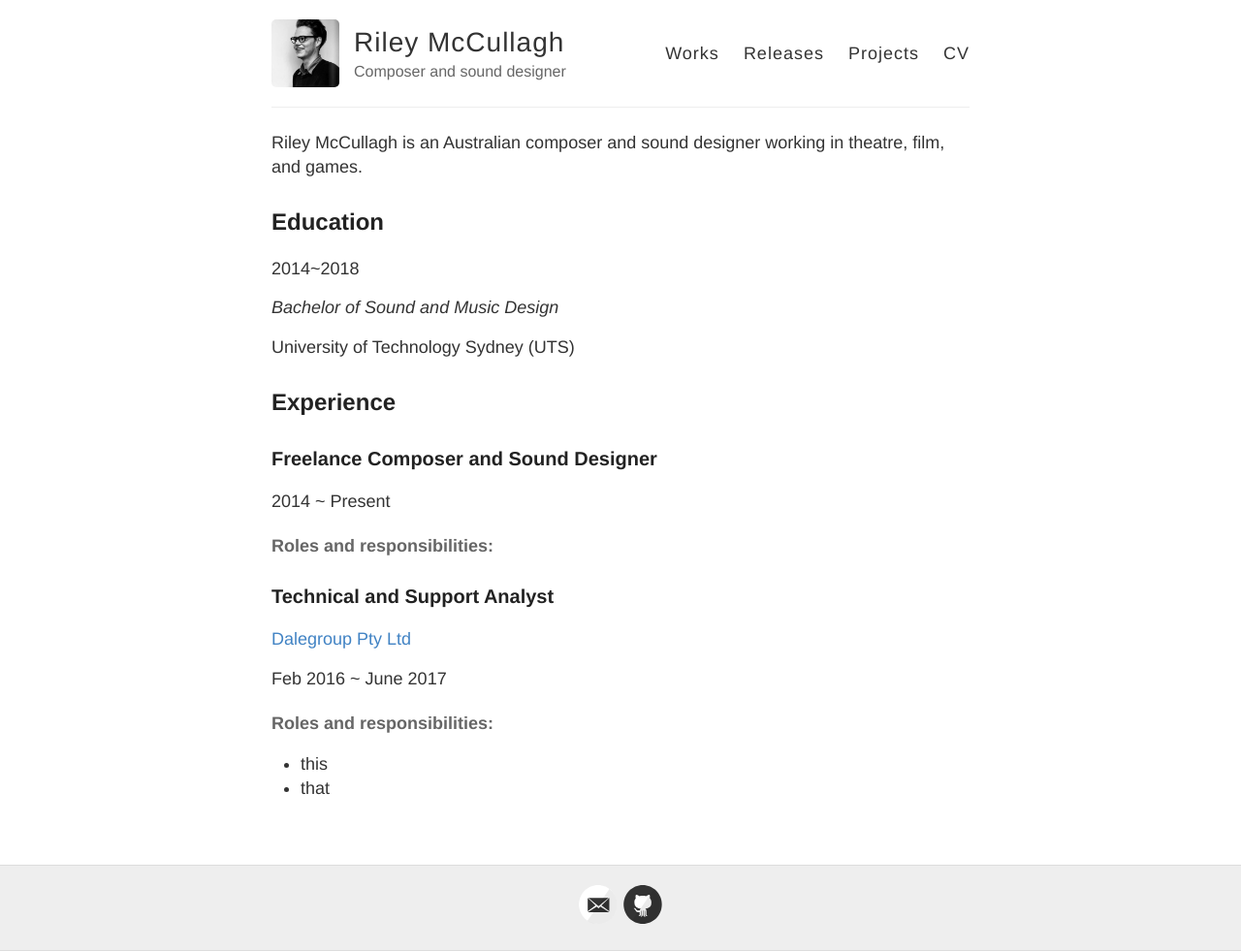
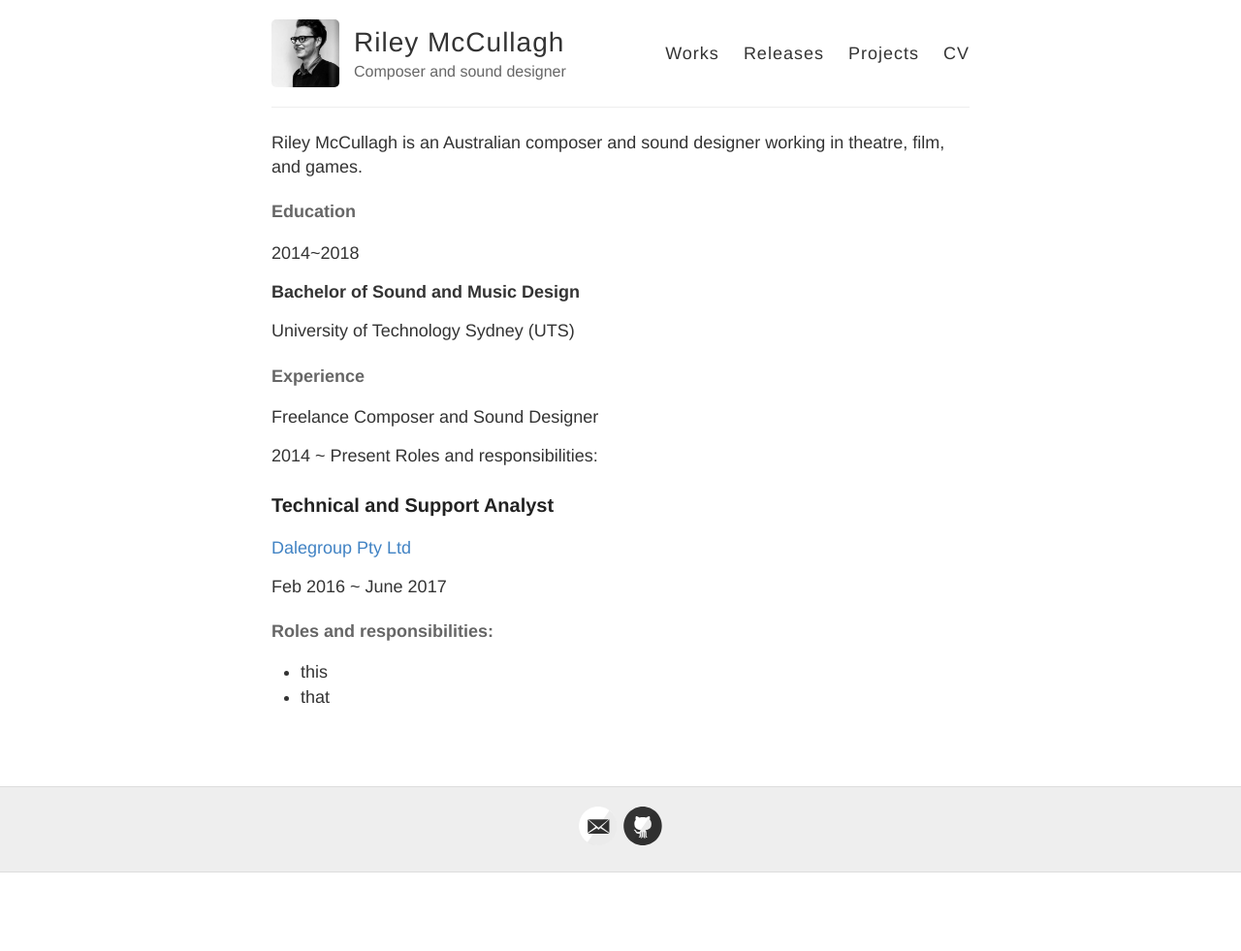
Before and after one commit to rileymccullagh/portfolio, a Jekyll site: the page built from docs/cv.md, in a window 1280 px wide. Shown: the whole page at 97% size. Built offline with Jekyll 4.4.1, drawn with Linux system fonts in a browser that asks for light colours; after the commit the page ends 900 px from its top, so only the background shows below that.

Commit message:
boldering

```diff
--- a/docs/cv.md
+++ b/docs/cv.md
@@ -5,22 +5,22 @@ permalink: /cv/
 
 Riley McCullagh is an Australian composer and sound designer working in theatre, film, and games.
 
-## Education
+#### Education
 
 2014~2018
 
-*Bachelor of Sound and Music Design*
+**Bachelor of Sound and Music Design**
 
 University of Technology Sydney (UTS)
 
 
 
-## Experience
+#### Experience
 
-### Freelance Composer and Sound Designer
+Freelance Composer and Sound Designer
 
 2014 ~ Present
-#### Roles and responsibilities:
+Roles and responsibilities:
 
 
 ### Technical and Support Analyst
```
Also changed, not shown: docs/projects.md (+1 -1 lines).
